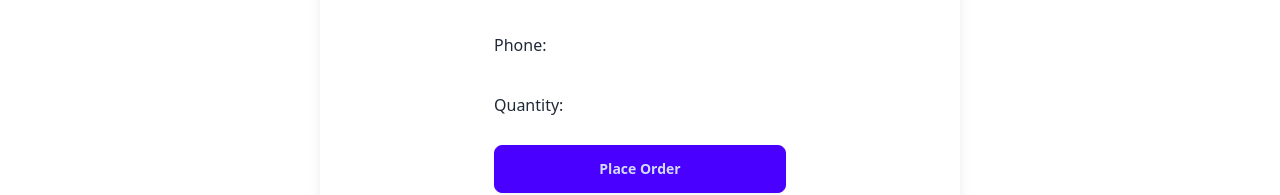
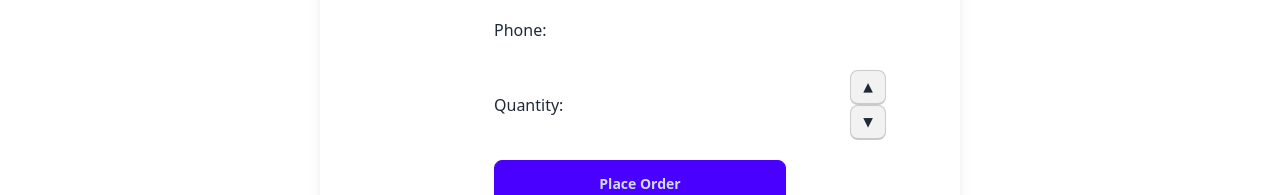
Before and after one commit to Nadim-Nion/parts-manufacturer-client, a React (Vite) app: page /purchase in a window 1280 px wide. Shown: the part 1219-1414 px from the top of the page. Built offline with nearby package versions, Linux system fonts and the light colour scheme; no server answers; sample sign-in values are in the browser's storage.

Commit message:
increase and decrease qunatity by upper and lower arrow

```diff
--- a/src/components/Form/Form.jsx
+++ b/src/components/Form/Form.jsx
@@ -1,4 +1,4 @@
-import React from 'react';
+import React, { useEffect, useState } from 'react';
 import { useForm } from "react-hook-form"
 import useAuth from '../../hooks/useAuth';
 import usePart from '../../hooks/usePart';
@@ -7,16 +7,50 @@ import usePart from '../../hooks/usePart';
 const Form = () => {
     const { user } = useAuth();
     const { selectedPart } = usePart();
+    // console.log(selectedPart);
+    const [quantity, setQuantity] = useState('');
+    const [error, setError] = useState('');
+
+    // Update quantity when selectedPart is available
+    useEffect(() => {
+        if (selectedPart && selectedPart.minimum_order_quantity !== undefined) {
+            setQuantity(selectedPart.minimum_order_quantity);
+        }
+    }, [selectedPart]);
 
     const {
         register,
         handleSubmit,
         formState: { errors },
+        reset
     } = useForm()
 
     const onSubmit = (data) => {
-        console.log(data)
+        console.log(data);
+
+        reset();
     };
+
+    const handleIncrement = () => {
+        if (quantity < selectedPart.available_quantity) {
+            setQuantity(prevQuantity => prevQuantity + 1);
+            setError('');
+        }
+        else {
+            setError(`Quantity can not be more than ${selectedPart.available_quantity}`);
+        }
+    };
+
+
+    const handleDecrement = () => {
+        if (quantity > selectedPart.minimum_order_quantity) {
+            setQuantity(prevQuantity => prevQuantity - 1);
+            setError('');
+        }
+        else {
+            setError(`Quantity can not be less than ${selectedPart.minimum_order_quantity}`);
+        }
+    }
 
 
     return (
@@ -62,11 +96,20 @@ const Form = () => {
                     {/* Quantity */}
                     <div className='flex items-center space-x-4'>
                         <label className='w-1/3'>Quantity:</label>
-                        <input defaultValue={selectedPart?.minimum_order_quantity} className='px-3 py-2 flex-1' {...register("quantity", { required: true })} />
+                        <input value={quantity} className='px-3 py-2 flex-1' {...register("quantity", { required: true })} />
+                        <div>
+                            <div className="flex w-full justify-center">
+                                <kbd onClick={handleIncrement} className="kbd">▲</kbd>
+                            </div>
+                            <div className="flex w-full justify-center">
+                                <kbd onClick={handleDecrement} className="kbd">▼</kbd>
+                            </div>
+                        </div>
                     </div>
                     {errors.quantity?.type === 'required' && <p className='text-red-700'>Quantity is required</p>}
+                    {error && <p className='text-red-700'>{error}</p>}
 
-                    <button type="submit" className="btn btn-primary">Place Order</button>
+                    <button disabled={!!error} type="submit" className="btn btn-primary">Place Order</button>
                 </form>
             </div>
         </div>
```
